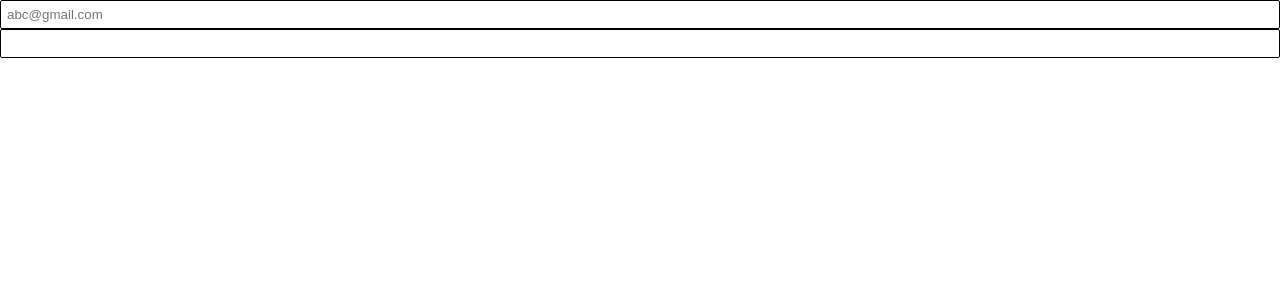
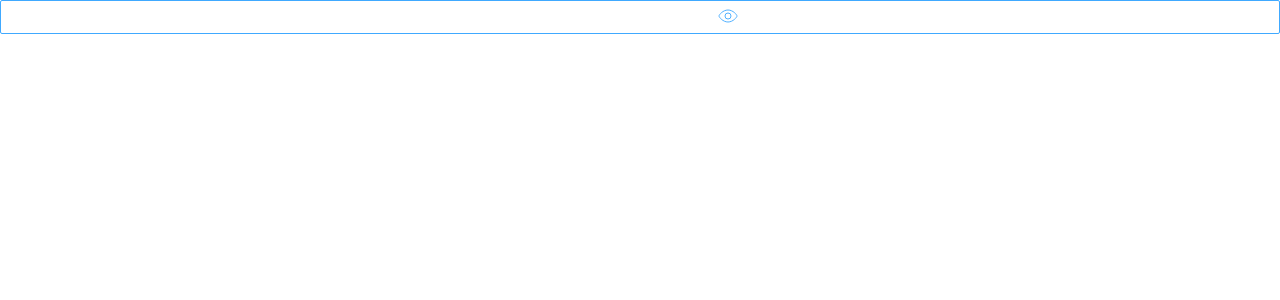
Before and after one commit to LeGiau11/mp-work, a Next.js app: page /Login in a window 1280 px wide. Shown: the top 300 px of the page. Built offline with nearby package versions, Linux system fonts and the light colour scheme.

Commit message:
create ui input password

```diff
--- a/src/components/Input/index.tsx
+++ b/src/components/Input/index.tsx
@@ -1,4 +1,4 @@
-import React, { FC } from "react";
+import React, { FC, Fragment, createElement, ReactNode } from "react";
 
 import { InputProps } from "./interface";
 import styles from "./input.module.scss";
@@ -7,17 +7,24 @@ const Input: FC<InputProps> = ({
   label,
   htmlFor = "myInput",
   className = "",
+  prefix,
   ...rest
 }) => {
+  const Wrapper: FC<{ children?: ReactNode }> = prefix
+    ? (props) =>
+        createElement("span", { className: styles.inputPrefix, ...props })
+    : Fragment;
+
   return (
-    <>
+    <Wrapper>
+      {prefix ? <span className={styles.prefix}>{prefix}</span> : null}
       {label ? <label htmlFor={htmlFor}>{label}:</label> : null}
       <input
         id={label ? htmlFor : ""}
         className={className ? className : styles.input}
         {...rest}
       />
-    </>
+    </Wrapper>
   );
 };
 
--- a/src/components/Input/input.module.scss
+++ b/src/components/Input/input.module.scss
@@ -8,7 +8,44 @@ $border-radius: 2px;
   border: $border-radius - 1 solid;
   border-radius: $border-radius;
 
-  &:focus-visible{
+  &:focus-visible {
     outline: none;
   }
 }
+
+.inputPrefix {
+  position: relative;
+  display: inline-flex;
+  align-items: center;
+  justify-content: center;
+  border: 1px solid #ddd;
+  padding: $border-radius + 1;
+  border-radius: $border-radius;
+  transition: all .3s;
+
+  .prefix {
+    display: inline-flex;
+    margin-left: $border-radius;
+
+    width: $border-radius * 13;
+    height: $border-radius * 13;
+  }
+
+  input {
+    border: none;
+    outline: none;
+    padding: 0;
+    margin-right: $border-radius;
+  }
+
+  &:hover {
+    border-color: #40a9ff;
+  }
+
+  &:focus{
+    border-color: #40a9ff;
+    box-shadow: 0 0 0 2px #cce7ff;
+    outline: 0;
+    z-index: 1;
+  }
+}
--- a/src/components/InputPassword/index.tsx
+++ b/src/components/InputPassword/index.tsx
@@ -1,7 +1,20 @@
 import { FC } from "react";
 
-const InputPassword: FC = () => {
-  return <>InputPassword</>;
+import styles from "./input-password.module.scss";
+import { InputPassWordProps } from "./interface";
+import { Eye } from "@/svg";
+
+const InputPassword: FC<InputPassWordProps> = ({ ...rest }) => {
+  return (
+    <>
+      <span className={styles.container}>
+        <input type="password" {...rest} />
+        <span id="togglePassword" className={styles.toggleIcon}>
+          <Eye />
+        </span>
+      </span>
+    </>
+  );
 };
 
 export default InputPassword;
--- /dev/null
+++ b/src/components/InputPassword/input-password.module.scss
@@ -0,0 +1,37 @@
+$border-radius: 2px;
+
+.container {
+  display: inline-flex;
+  align-items: center;
+  justify-content: center;
+  border: 1px solid #ddd;
+  border-radius: $border-radius;
+  position: relative;
+
+  width: 100%;
+  height: auto;
+  padding: $border-radius + 1 $border-radius * 2;
+
+  .toggleIcon {
+    display: inline-flex;
+  }
+
+  input {
+    outline: none;
+    border: none;
+  }
+
+  &:hover{
+    border-color: #40a9ff;
+    .toggleIcon{
+        color: #40a9ff;
+    }
+  }
+
+  &:focus{
+    border-color: #40a9ff;
+    box-shadow: 0 0 0 2px #cce7ff;
+    outline: 0;
+    z-index: 1;
+  }
+}
--- /dev/null
+++ b/src/components/InputPassword/interface.ts
@@ -0,0 +1,3 @@
+interface Props extends React.InputHTMLAttributes<HTMLInputElement> {}
+
+export interface InputPassWordProps extends Omit<Props, "type"> {}
--- a/src/pages/Login/index.tsx
+++ b/src/pages/Login/index.tsx
@@ -1,10 +1,30 @@
-import { Input } from "@/components";
+import { InputPassword } from "@/components";
 
 export default function Login() {
   return (
     <div>
-      <Input type="email" placeholder="abc@gmail.com" />
-      <Input type="password" />
+      {/* <Input
+        prefix={
+          <svg
+            className="w-6 h-6 text-gray-800 dark:text-white"
+            aria-hidden="true"
+            xmlns="http://www.w3.org/2000/svg"
+            width="24"
+            height="24"
+            fill="none"
+            viewBox="0 0 24 24"
+          >
+            <path
+              stroke="currentColor"
+              strokeWidth="0.9"
+              d="M7 17v1a1 1 0 0 0 1 1h8a1 1 0 0 0 1-1v-1a3 3 0 0 0-3-3h-4a3 3 0 0 0-3 3Zm8-9a3 3 0 1 1-6 0 3 3 0 0 1 6 0Z"
+            />
+          </svg>
+        }
+        type="email"
+        placeholder="abc@gmail.com"
+      /> */}
+      <InputPassword />
     </div>
   );
 }
--- /dev/null
+++ b/src/svg/eye.tsx
@@ -0,0 +1,24 @@
+const Eye = () => (
+  <svg
+    className="w-6 h-6 text-gray-800 dark:text-white"
+    aria-hidden="true"
+    xmlns="http://www.w3.org/2000/svg"
+    width="26"
+    height="26"
+    fill="none"
+    viewBox="0 0 26 26"
+  >
+    <path
+      stroke="currentColor"
+      strokeWidth="0.9"
+      d="M21 12c0 1.2-4.03 6-9 6s-9-4.8-9-6c0-1.2 4.03-6 9-6s9 4.8 9 6Z"
+    />
+    <path
+      stroke="currentColor"
+      strokeWidth="0.9"
+      d="M15 12a3 3 0 1 1-6 0 3 3 0 0 1 6 0Z"
+    />
+  </svg>
+);
+
+export default Eye;
--- /dev/null
+++ b/src/svg/index.ts
@@ -0,0 +1,3 @@
+import Eye from "./eye";
+
+export { Eye };
```
Also changed, not shown: src/components/Input/interface.ts (+5 -3 lines), src/pages/index.tsx (+6 -6 lines).
